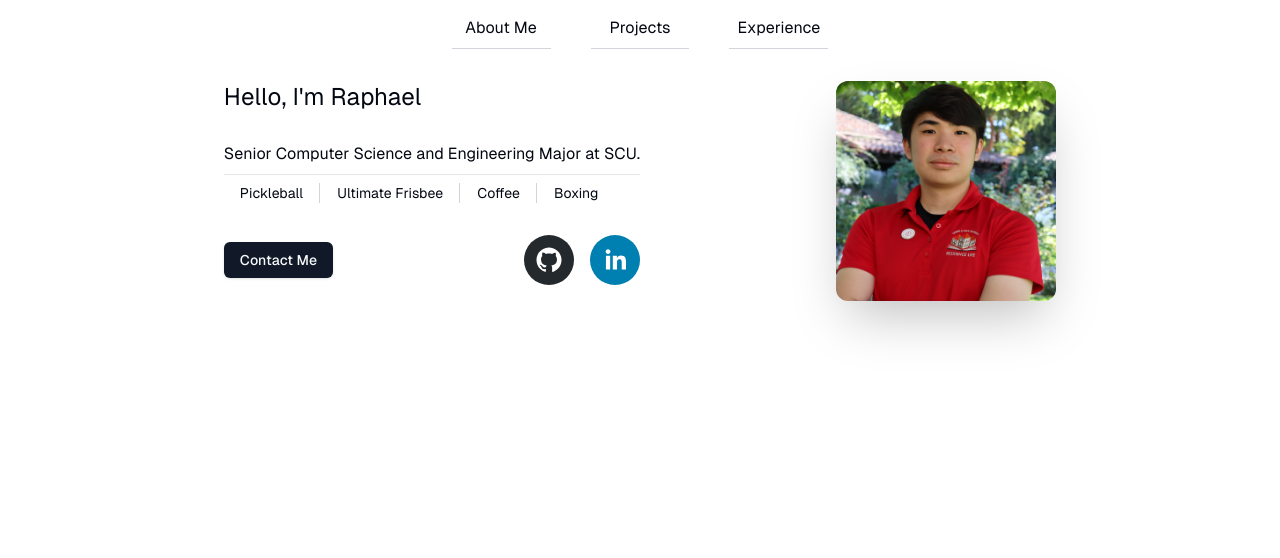
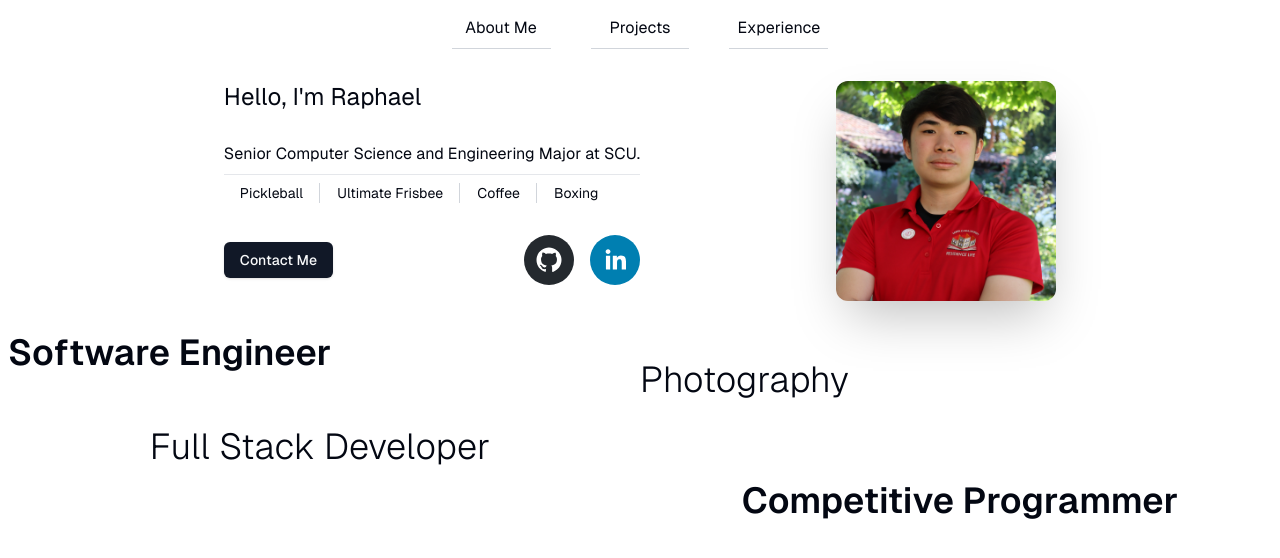
Before and after one commit to RaphaLK/Portfolio, a Next.js app: page / in a window 1280 px wide. Shown: the top 558 px of the page. Built offline with nearby package versions, Linux system fonts and the light colour scheme.

Commit message:
Updated main page

```diff
--- a/src/app/Components/AboutMe.js
+++ b/src/app/Components/AboutMe.js
@@ -5,8 +5,8 @@ import { Button } from "@/components/ui/button";
 import { SocialIcon } from "react-social-icons";
 const AboutMe = () => {
   return (
-    <div className="grid grid-rows-3 mt-6 ">
-      <div className="grid grid-cols-2 ">
+    <div className="grid grid-rows-3 mt-6">
+      <div className="grid grid-cols-2 mx-auto">
         <div className="">
           <div className="grid grid-rows-2">
             <p className="text-2xl">Hello, I&apos;m Raphael</p>
@@ -50,7 +50,21 @@ const AboutMe = () => {
           />
         </div>
       </div>
-      <div></div>
+      {/* Second Half */}
+      <div className="grid grid-cols-2 mt-8 w-screen">
+        <div className="flex flex-row items-start ml-2">
+          <p className="text-4xl font-semibold">Software Engineer</p>
+        </div>
+        <div className="flex flex-row items-center">
+          <p className="text-4xl font-light">Photography</p>
+        </div>
+        <div className="flex flex-row items-start justify-center">
+          <p className="text-4xl font-light">Full Stack Developer</p>
+        </div>
+        <div className="flex flex-row items-end justify-center">
+          <p className="text-4xl font-semibold">Competitive Programmer</p>
+        </div>
+      </div>
     </div>
   );
 };
```
